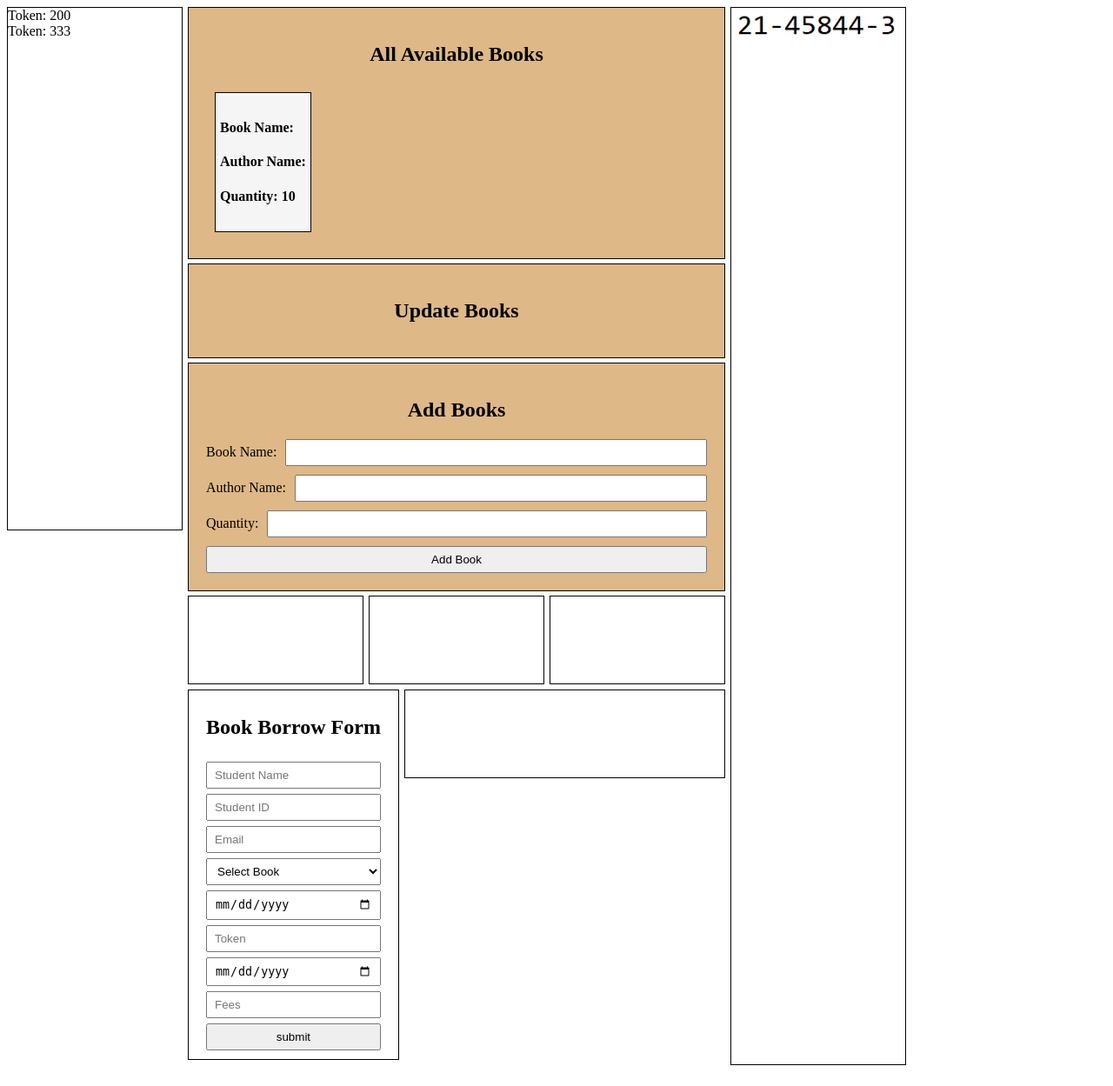
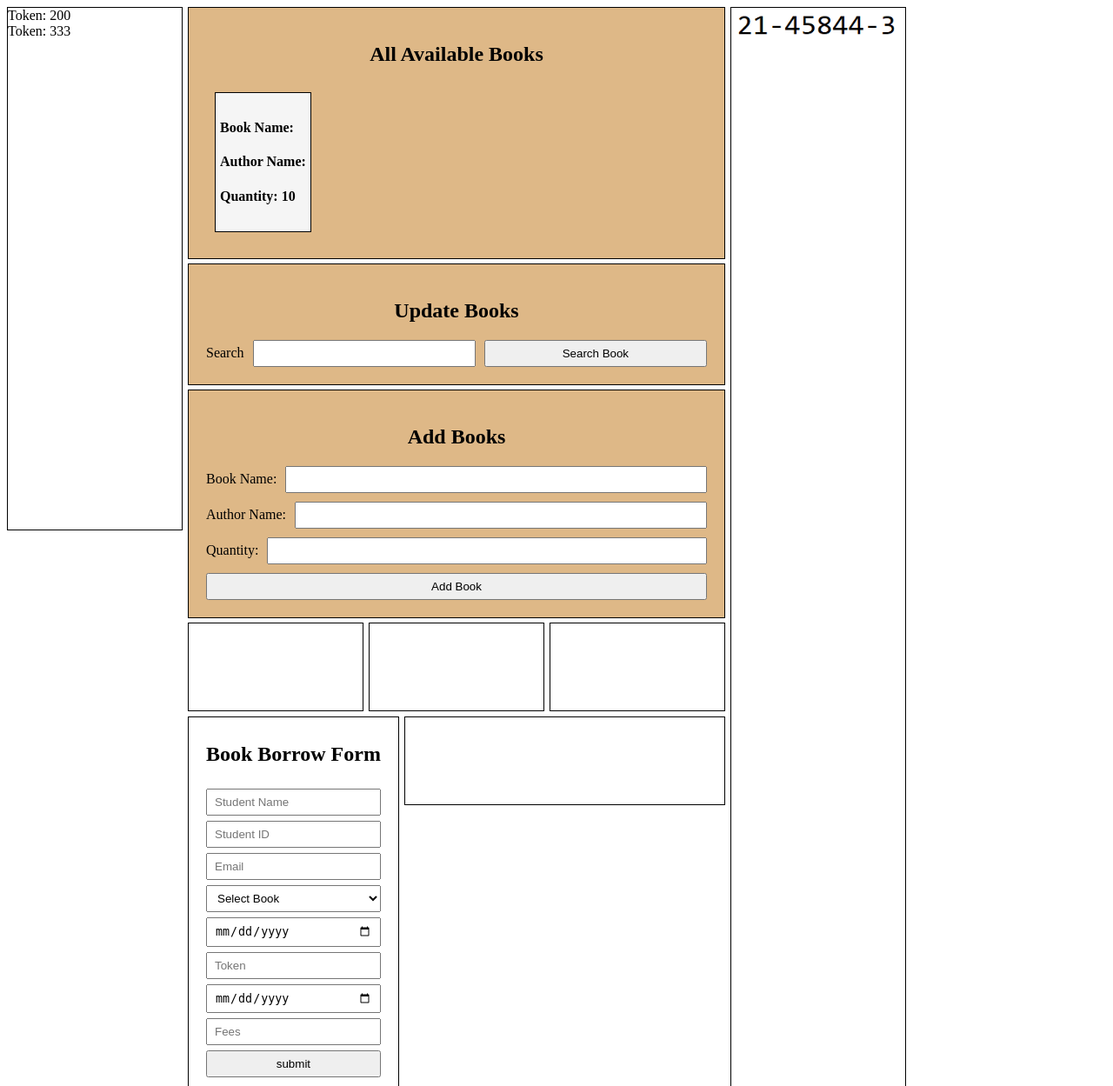
Before and after one commit to Rubaeid-Sanjid/php-basic-form-validate, a PHP site: page / in a window 1280 px wide. Shown: the top 1249 px of the page at 87% size. Before the commit the page ends 1225 px from the top, so only its background shows below. Run offline with PHP 8.4, Linux system fonts and the light colour scheme; tables that the repository leaves empty or names only in its code hold one stand-in row (values such as "Sample post"); data that the repository does not hold is empty.

Commit message:
fetch book by using id and name

```diff
--- a/bookProcess.php
+++ b/bookProcess.php
@@ -19,4 +19,5 @@
             }
         }
     }
+
 ?>
--- a/index.php
+++ b/index.php
@@ -52,7 +52,55 @@
                 <div class="box1">
                     <h2 style="text-align: center;">Update Books</h2>
 
+                    <form action="" method="get">
+                        <div class="bookFormRow">
+                            <label for="bookName">Search</label>
+                            <input class="input" type="text" name="searchValue" id="bookName">
+                            <input class="input" type="submit" name="searchBook" value="Search Book">
+                        </div>
+                    </form>
 
+                    <form action="bookProcess.php" method="post" style="display: flex; flex-direction: column; gap: 10px;">
+
+                        <?php
+                        if (isset($_GET['searchBook'])) {
+                            include('connect.php');
+
+                            $searchValue = mysqli_real_escape_string($conn, $_GET['searchValue']);
+
+                            $sql = is_numeric($searchValue)
+                                ? "SELECT * FROM booksInfo WHERE id=$searchValue"
+                                : "SELECT * FROM booksInfo WHERE book_Name='$searchValue'";
+
+                            $result = mysqli_query($conn, $sql);
+                            $book = mysqli_fetch_assoc($result);
+
+                            if ($book) {
+                                $bookName = $book['book_Name'];
+                                $authorName = $book['author_Name'];
+                                $quantity = $book['quantity'];
+                        ?>
+                                <div class="bookFormRow">
+                                    <label for="bookName">Book Name:</label>
+                                    <input class="input" type="text" name="bookName" id="bookName" value="<?php echo $bookName; ?>">
+                                </div>
+                                <div class="bookFormRow">
+                                    <label for="authorName">Author Name:</label>
+                                    <input class="input" type="text" name="authorName" id="authorName" value="<?php echo $authorName; ?>">
+                                </div>
+                                <div class="bookFormRow">
+                                    <label for="quantity">Quantity:</label>
+                                    <input class="input" type="text" name="quantity" id="quantity" value="<?php echo $quantity; ?>">
+                                </div>
+                                <div class="bookFormRow">
+                                    <input class="input" type="submit" name="updateBook" value="Update Book">
+                                </div>
+                        <?php
+                            }
+                        }
+                        ?>
+
+                    </form>
                 </div>
 
                 <div class="box1">
```
Lines whose indentation alone changed are shown as unchanged.
